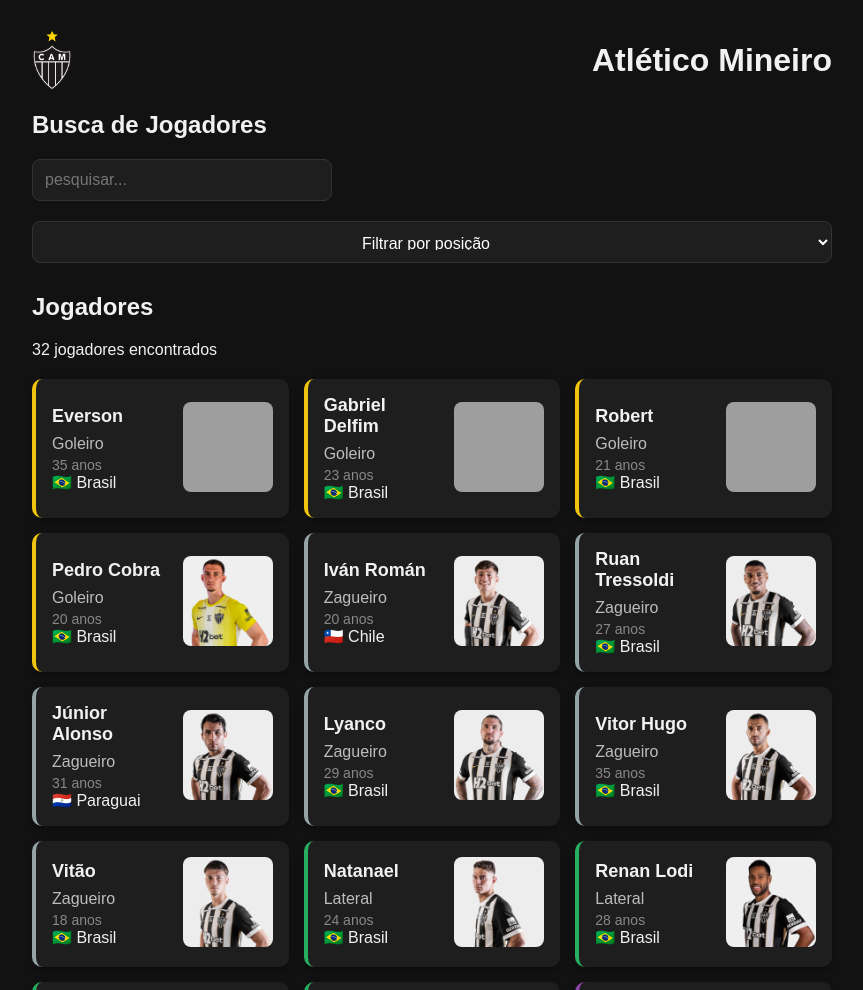
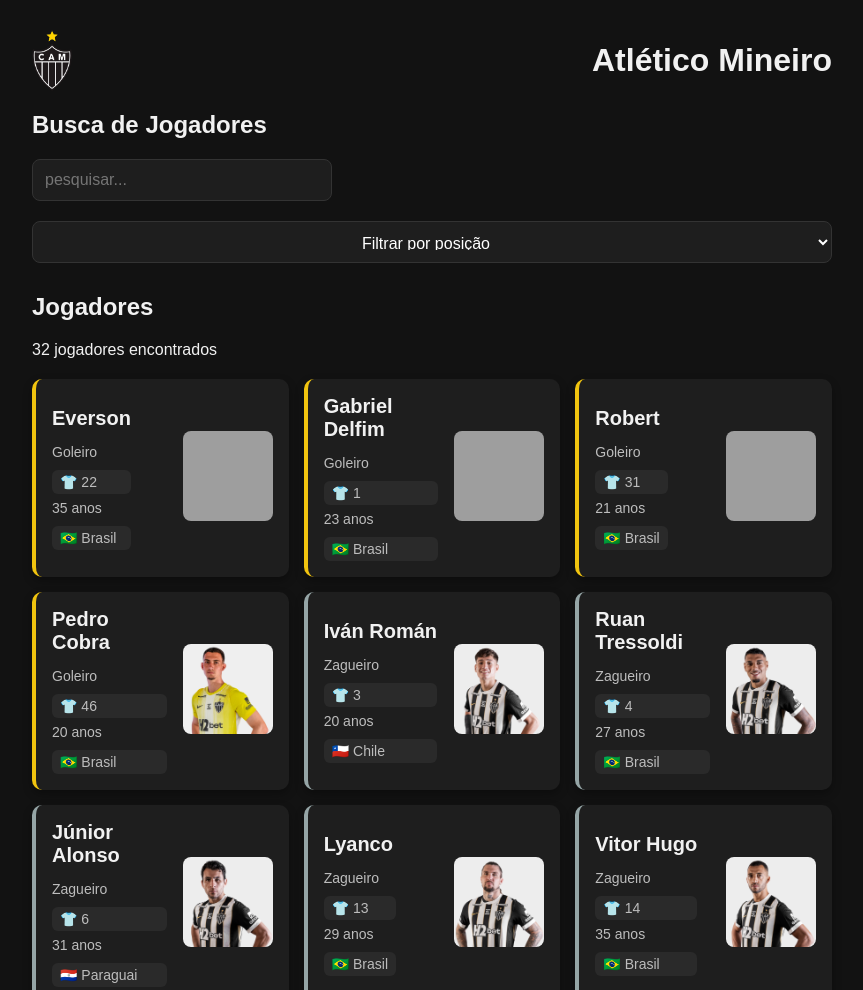
Before and after one commit to phFonseca/player-search-app, a plain HTML site: page index.html in a window 1280 px wide. Shown: the top 990 px of the page, without its empty margins (208-1071 px from the left). Drawn offline with Linux system fonts and the light colour scheme; grey boxes are pictures that could not be loaded.

Commit message:
style: aprimora visual dos cards dos jogadores

```diff
--- a/assets/css/style.css
+++ b/assets/css/style.css
@@ -165,14 +165,17 @@
 }
 
 .playersList li:hover {
-	transform: translateY(-4px);
+	transform: translateY(-2px);
 	transition: 0.3s;
 	border-left-width: 8px;
 	background-color: #252525;
 }
 
 .playerInfo {
-	flex: 1;
+	/* flex: 1; */
+	display: flex;
+	flex-direction: column;
+	gap: 6px;
 }
 
 .playerImg {
@@ -180,19 +183,26 @@
 }
 
 .playerName {
-	font-size: 18px;
-	font-weight: bold;
+	font-size: 20px;
+	font-weight: 700;
 	margin-bottom: 8px;
 }
 
-.playerPosition {
+.playerPosition,
+.playerAge,
+.shirtNumber,
+.playerNationality {
+	font-size: 14px;
 	color: #bdbdbd;
 }
 
-.playerAge {
-	color: #888;
-	font-size: 14px;
+.shirtNumber,
+.playerNationality {
+	display: inline-block;
+	padding: 4px 8px;
 	margin-top: 4px;
+	border-radius: 6px;
+	background-color: #2a2a2a;
 }
 
 .playerPhoto {
--- a/assets/js/main.js
+++ b/assets/js/main.js
@@ -312,6 +312,7 @@
 				<div class="playerInfo">
 					<div class="playerName">${player.name}</div>
 					<div class="playerPosition">${player.position}</div>
+					<div class="shirtNumber">👕 ${player.number}</div>
 					<div class="playerAge">${player.age} anos</div>
 					<div class="playerNationality">
 						${player.flag} ${player.nationality}
```
